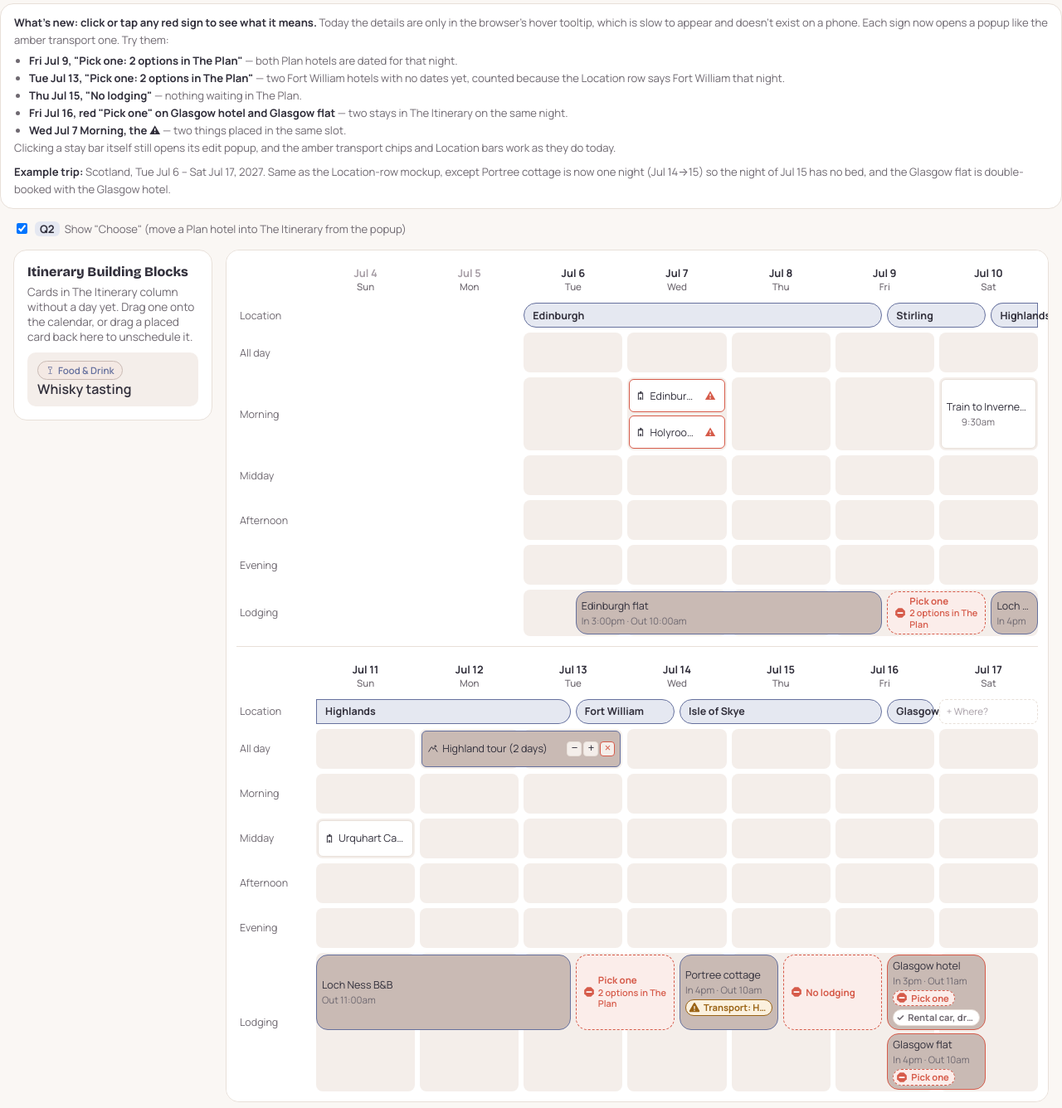
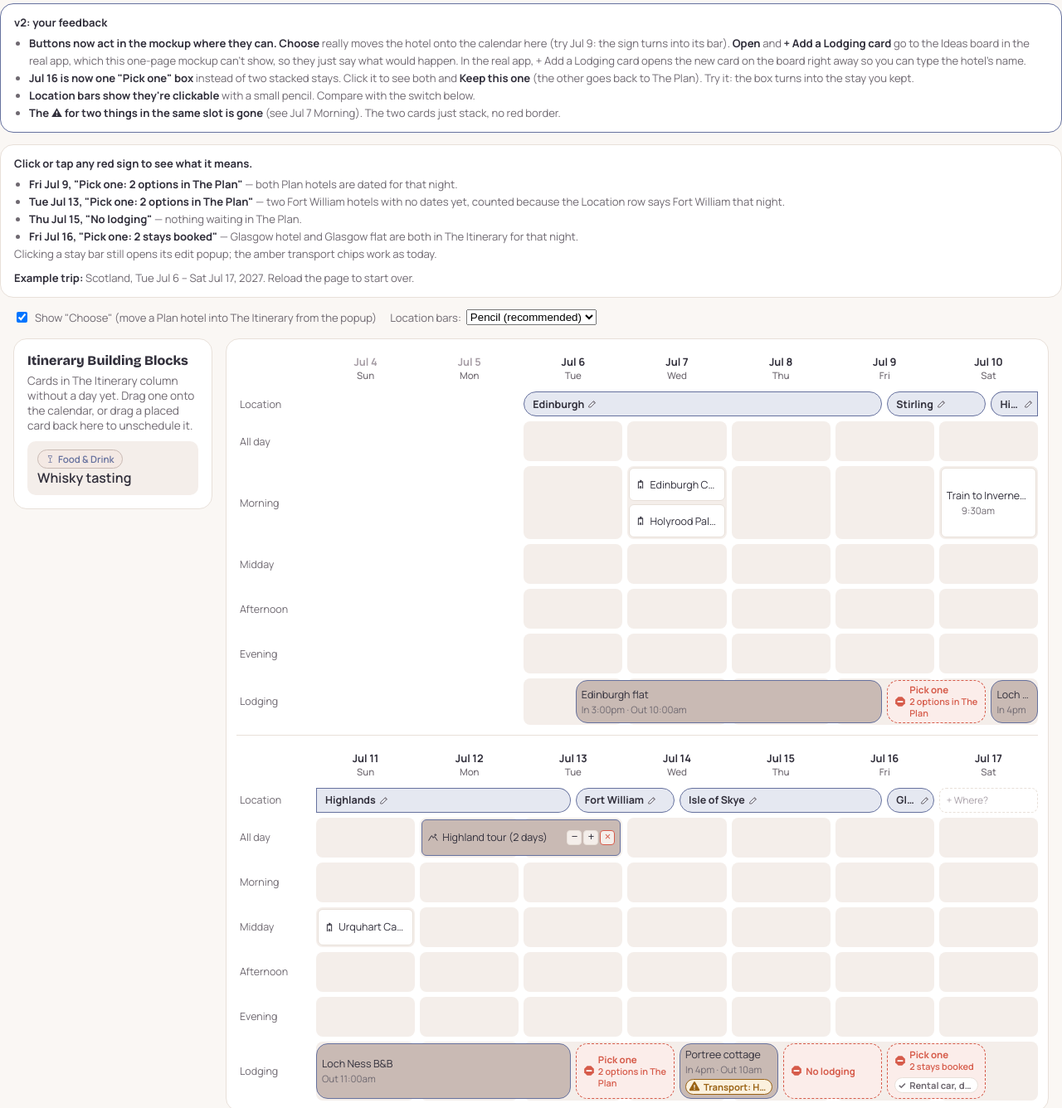
Before and after one commit to luveanmyers/groundwork, a plain HTML site: page mockup/flag-details-mockup.html in a window 1280 px wide. Shown: the part 44-1380 px from the top of the page at 83% size. Drawn offline with nearby package versions, Linux system fonts and the light colour scheme.

Commit message:
LUV-52: Revise flag mockup from first review
Two stays on one night collapse into a single "Pick one" box, the
collision warning on stacked slot cards goes away, Location bars get a
pencil to show they're clickable, and Choose / Keep this one act in the
mockup so the result can be seen.

Co-Authored-By: Claude Opus 5.5 <noreply@anthropic.com>

```diff
--- a/mockup/flag-details-mockup.html
+++ b/mockup/flag-details-mockup.html
@@ -3,7 +3,7 @@
 <head>
 <meta charset="UTF-8" />
 <meta name="viewport" content="width=device-width, initial-scale=1" />
-<title>SetOut - Flag details on click/tap (LUV-52) v1</title>
+<title>SetOut - Flag details on click/tap (LUV-52) v2</title>
 <link rel="preconnect" href="https://fonts.googleapis.com">
 <link rel="preconnect" href="https://fonts.gstatic.com" crossorigin>
 <link href="https://fonts.googleapis.com/css2?family=Bricolage+Grotesque:wght@700;800&family=Manrope:wght@400;500;600;700;800&family=Yeseva+One&display=swap" rel="stylesheet">
@@ -24,29 +24,12 @@
   /* The red signs become real buttons, so they can be clicked, tapped
      and reached with the keyboard. These reset a <button>'s own look
      so the sign looks exactly as it does today, plus a pointer. */
+  button.cal-gap-flag { font: inherit; text-align: left; }
   button.cal-gap-flag,
-  button.overlap-chip,
-  button.conflict-badge {
-    font: inherit;
-    text-align: left;
-    cursor: pointer;
-  }
+  .cal-gap-flag[role="button"] { cursor: pointer; }
   button.cal-gap-flag { font-size: 0.72rem; font-weight: 700; width: 100%; }
-  button.overlap-chip { font-size: 0.7rem; font-weight: 700; line-height: 1.4; }
   button.cal-gap-flag:hover,
-  button.overlap-chip:hover { filter: brightness(0.96); }
-  /* The collision mark was a bare ⚠ character, too small to tap. Same
-     symbol, with a little padding around it as the tap area. */
-  button.conflict-badge {
-    background: none;
-    border: none;
-    padding: 2px 4px;
-    margin: -2px 0 -2px 0;
-    font-size: 0.8rem;
-    line-height: 1;
-    border-radius: 6px;
-  }
-  button.conflict-badge:hover { background: var(--danger-soft); }
+  .cal-gap-flag[role="button"]:hover { filter: brightness(0.96); }
 
   /* The flag popup: same box as the transport and location popups. */
   .flag-popover .cal-edit-popover-title .flag-icon { color: var(--danger); }
@@ -71,28 +54,59 @@
   /* Q2 switch: the "Choose" buttons can be hidden to compare. */
   body.no-choose .flag-choose { display: none; }
 
+  /* v2: Location bars show they can be clicked. The icon sits after
+     the name and doesn't shrink, so a narrow bar cuts the name first. */
+  .cal-location-bar .loc-left { display: flex; align-items: center; gap: 4px; min-width: 0; }
+  .loc-hint { width: 12px; height: 12px; flex-shrink: 0; color: var(--ink-soft); }
+  .loc-hint-caret { display: none; }
+  body[data-loc-hint="caret"] .loc-hint-pencil { display: none; }
+  body[data-loc-hint="caret"] .loc-hint-caret { display: inline; }
+  body[data-loc-hint="none"] .loc-hint { display: none; }
+
+  /* v2: two stays in The Itinerary on the same night collapse into one
+     red "Pick one" box, drawn like the gap sign. */
+  .cal-gap-flag.overlap-box { flex-direction: column; align-items: flex-start; justify-content: center; }
+  .cal-gap-flag.overlap-box .overlap-head { display: flex; align-items: center; gap: 4px; }
+  .cal-gap-flag.overlap-box .transport-chip { margin-top: 2px; }
+
   .legend-q { display: inline-block; background: var(--accent-soft); color: var(--ink); border-radius: 6px; padding: 0 6px; font-weight: 700; }
 </style>
 </head>
 <body>
 
-<div class="mockup-banner">MOCKUP v1 - review only (LUV-52). Nothing here saves. Uses the real css/style.css.</div>
+<div class="mockup-banner">MOCKUP v2 - review only (LUV-52). Nothing here saves. Uses the real css/style.css.</div>
+
+<div class="mockup-note" style="border-color:var(--accent);">
+  <b>v2: your feedback</b>
+  <ul>
+    <li><b>Buttons now act in the mockup where they can.</b> <b>Choose</b> really moves the hotel onto the calendar here (try Jul 9: the sign turns into its bar). <b>Open</b> and <b>+ Add a Lodging card</b> go to the Ideas board in the real app, which this one-page mockup can't show, so they just say what would happen. In the real app, + Add a Lodging card opens the new card on the board right away so you can type the hotel's name.</li>
+    <li><b>Jul 16 is now one "Pick one" box</b> instead of two stacked stays. Click it to see both and <b>Keep this one</b> (the other goes back to The Plan). Try it: the box turns into the stay you kept.</li>
+    <li><b>Location bars show they're clickable</b> with a small pencil. Compare with the switch below.</li>
+    <li><b>The &#9888; for two things in the same slot is gone</b> (see Jul 7 Morning). The two cards just stack, no red border.</li>
+  </ul>
+</div>
 
 <div class="mockup-note">
-  <b>What's new: click or tap any red sign to see what it means.</b> Today the details are only in the browser's hover tooltip, which is slow to appear and doesn't exist on a phone. Each sign now opens a popup like the amber transport one. Try them:
+  <b>Click or tap any red sign to see what it means.</b>
   <ul>
     <li><b>Fri Jul 9, "Pick one: 2 options in The Plan"</b> &mdash; both Plan hotels are dated for that night.</li>
     <li><b>Tue Jul 13, "Pick one: 2 options in The Plan"</b> &mdash; two Fort William hotels with no dates yet, counted because the Location row says Fort William that night.</li>
     <li><b>Thu Jul 15, "No lodging"</b> &mdash; nothing waiting in The Plan.</li>
-    <li><b>Fri Jul 16, red "Pick one" on Glasgow hotel and Glasgow flat</b> &mdash; two stays in The Itinerary on the same night.</li>
-    <li><b>Wed Jul 7 Morning, the &#9888;</b> &mdash; two things placed in the same slot.</li>
+    <li><b>Fri Jul 16, "Pick one: 2 stays booked"</b> &mdash; Glasgow hotel and Glasgow flat are both in The Itinerary for that night.</li>
   </ul>
-  Clicking a stay bar itself still opens its edit popup, and the amber transport chips and Location bars work as they do today.
-  <div style="margin-top:8px;"><b>Example trip:</b> Scotland, Tue Jul 6 &ndash; Sat Jul 17, 2027. Same as the Location-row mockup, except Portree cottage is now one night (Jul 14&rarr;15) so the night of Jul 15 has no bed, and the Glasgow flat is double-booked with the Glasgow hotel.</div>
+  Clicking a stay bar still opens its edit popup; the amber transport chips work as today.
+  <div style="margin-top:8px;"><b>Example trip:</b> Scotland, Tue Jul 6 &ndash; Sat Jul 17, 2027. Reload the page to start over.</div>
 </div>
 
 <div class="mockup-switch">
-  <label><input type="checkbox" checked onchange="document.body.classList.toggle('no-choose', !this.checked)" /> <span class="legend-q">Q2</span> Show "Choose" (move a Plan hotel into The Itinerary from the popup)</label>
+  <label><input type="checkbox" checked onchange="document.body.classList.toggle('no-choose', !this.checked)" /> Show "Choose" (move a Plan hotel into The Itinerary from the popup)</label>
+  <label>Location bars:
+    <select onchange="document.body.dataset.locHint = this.value">
+      <option value="pencil">Pencil (recommended)</option>
+      <option value="caret">Down arrow</option>
+      <option value="none">Nothing (today)</option>
+    </select>
+  </label>
 </div>
 
 <div class="mockup-wrap">
@@ -143,24 +157,22 @@
           </script>
 
           <div class="cal-night-track cal-location-track" style="grid-row:2; grid-column:2 / span 7;">
-            <div class="cal-location-bar" style="grid-row:1; grid-column:5 / 12;"><span class="loc-left"><span class="loc-name">Edinburgh</span></span></div>
-            <div class="cal-location-bar" style="grid-row:1; grid-column:12 / 14;"><span class="loc-left"><span class="loc-name">Stirling</span></span></div>
-            <div class="cal-location-bar loc-continues" style="grid-row:1; grid-column:14 / 15;"><span class="loc-left"><span class="loc-name">Highlands</span></span></div>
+            <div class="cal-location-bar" style="grid-row:1; grid-column:5 / 12;"><span class="loc-left"><span class="loc-name">Edinburgh</span> <svg class="loc-hint loc-hint-pencil" viewBox="0 0 24 24" fill="none" stroke="currentColor" stroke-width="2" stroke-linecap="round" stroke-linejoin="round" aria-hidden="true"><use href="#i-edit"/></svg><span class="loc-hint loc-hint-caret" aria-hidden="true" style="font-size:0.7rem;line-height:1;">&#9662;</span></span></div>
+            <div class="cal-location-bar" style="grid-row:1; grid-column:12 / 14;"><span class="loc-left"><span class="loc-name">Stirling</span> <svg class="loc-hint loc-hint-pencil" viewBox="0 0 24 24" fill="none" stroke="currentColor" stroke-width="2" stroke-linecap="round" stroke-linejoin="round" aria-hidden="true"><use href="#i-edit"/></svg><span class="loc-hint loc-hint-caret" aria-hidden="true" style="font-size:0.7rem;line-height:1;">&#9662;</span></span></div>
+            <div class="cal-location-bar loc-continues" style="grid-row:1; grid-column:14 / 15;"><span class="loc-left"><span class="loc-name">Highlands</span> <svg class="loc-hint loc-hint-pencil" viewBox="0 0 24 24" fill="none" stroke="currentColor" stroke-width="2" stroke-linecap="round" stroke-linejoin="round" aria-hidden="true"><use href="#i-edit"/></svg><span class="loc-hint loc-hint-caret" aria-hidden="true" style="font-size:0.7rem;line-height:1;">&#9662;</span></span></div>
           </div>
 
           <!-- Two things in the same slot: the collision ⚠ (Q5). -->
           <div class="cal-placed-group" style="grid-column:5; grid-row:4;">
-            <div class="cal-placed-card has-conflict" data-anchor="conflict-jul7" draggable="true">
+            <div class="cal-placed-card" draggable="true">
               <div class="placed-top-row"><span class="placed-label">
                 <svg viewBox="0 0 24 24" fill="none" stroke="currentColor" stroke-width="1.7" stroke-linecap="round" stroke-linejoin="round" aria-hidden="true"><use href="#i-culture"/></svg>
-                <span class="placed-title">Edinburgh Castle</span>
-                <button type="button" class="conflict-badge" aria-label="Two things in this slot" onclick="openFlag(event, 'conflict-jul7')">&#9888;</button></span></div>
+                <span class="placed-title">Edinburgh Castle</span></span></div>
             </div>
-            <div class="cal-placed-card has-conflict" draggable="true">
+            <div class="cal-placed-card" draggable="true">
               <div class="placed-top-row"><span class="placed-label">
                 <svg viewBox="0 0 24 24" fill="none" stroke="currentColor" stroke-width="1.7" stroke-linecap="round" stroke-linejoin="round" aria-hidden="true"><use href="#i-culture"/></svg>
-                <span class="placed-title">Holyrood Palace</span>
-                <button type="button" class="conflict-badge" aria-label="Two things in this slot" onclick="openFlag(event, 'conflict-jul7')">&#9888;</button></span></div>
+                <span class="placed-title">Holyrood Palace</span></span></div>
             </div>
           </div>
           <div class="cal-placed-group" style="grid-column:8; grid-row:4;">
@@ -175,7 +187,7 @@
               <div class="placed-top-row"><span class="placed-label"><span class="placed-title">Edinburgh flat</span></span></div>
               <div class="placed-time-row">In 3:00pm &middot; Out 10:00am</div>
             </div>
-            <button type="button" class="cal-gap-flag gap-pick" style="grid-row:1; grid-column:12 / 14;" onclick="openFlag(event, 'pick-jul9')">
+            <button type="button" class="cal-gap-flag gap-pick" id="pick-jul9" style="grid-row:1; grid-column:12 / 14;" onclick="openFlag(event, 'pick-jul9')">
               <svg class="flag-icon"><use href="#i-stop"/></svg><span class="gap-lines"><span>Pick one</span><span class="gap-sub">2 options in The Plan</span></span>
             </button>
             <div class="cal-placed-card allday-bar lodging-bar stay-continues" style="grid-row:1; grid-column:14 / 15;">
@@ -216,10 +228,10 @@
           </script>
 
           <div class="cal-night-track cal-location-track" style="grid-row:2; grid-column:2 / span 7;">
-            <div class="cal-location-bar loc-starts-earlier" style="grid-row:1; grid-column:1 / 6;"><span class="loc-left"><span class="loc-name">Highlands</span></span></div>
-            <div class="cal-location-bar" style="grid-row:1; grid-column:6 / 8;"><span class="loc-left"><span class="loc-name">Fort William</span></span></div>
-            <div class="cal-location-bar" style="grid-row:1; grid-column:8 / 12;"><span class="loc-left"><span class="loc-name">Isle of Skye</span></span></div>
-            <div class="cal-location-bar" style="grid-row:1; grid-column:12 / 13;"><span class="loc-left"><span class="loc-name">Glasgow</span></span></div>
+            <div class="cal-location-bar loc-starts-earlier" style="grid-row:1; grid-column:1 / 6;"><span class="loc-left"><span class="loc-name">Highlands</span> <svg class="loc-hint loc-hint-pencil" viewBox="0 0 24 24" fill="none" stroke="currentColor" stroke-width="2" stroke-linecap="round" stroke-linejoin="round" aria-hidden="true"><use href="#i-edit"/></svg><span class="loc-hint loc-hint-caret" aria-hidden="true" style="font-size:0.7rem;line-height:1;">&#9662;</span></span></div>
+            <div class="cal-location-bar" style="grid-row:1; grid-column:6 / 8;"><span class="loc-left"><span class="loc-name">Fort William</span> <svg class="loc-hint loc-hint-pencil" viewBox="0 0 24 24" fill="none" stroke="currentColor" stroke-width="2" stroke-linecap="round" stroke-linejoin="round" aria-hidden="true"><use href="#i-edit"/></svg><span class="loc-hint loc-hint-caret" aria-hidden="true" style="font-size:0.7rem;line-height:1;">&#9662;</span></span></div>
+            <div class="cal-location-bar" style="grid-row:1; grid-column:8 / 12;"><span class="loc-left"><span class="loc-name">Isle of Skye</span> <svg class="loc-hint loc-hint-pencil" viewBox="0 0 24 24" fill="none" stroke="currentColor" stroke-width="2" stroke-linecap="round" stroke-linejoin="round" aria-hidden="true"><use href="#i-edit"/></svg><span class="loc-hint loc-hint-caret" aria-hidden="true" style="font-size:0.7rem;line-height:1;">&#9662;</span></span></div>
+            <div class="cal-location-bar" style="grid-row:1; grid-column:12 / 13;"><span class="loc-left"><span class="loc-name">Glasgow</span> <svg class="loc-hint loc-hint-pencil" viewBox="0 0 24 24" fill="none" stroke="currentColor" stroke-width="2" stroke-linecap="round" stroke-linejoin="round" aria-hidden="true"><use href="#i-edit"/></svg><span class="loc-hint loc-hint-caret" aria-hidden="true" style="font-size:0.7rem;line-height:1;">&#9662;</span></span></div>
           </div>
 
           <div class="cal-placed-group allday-group" style="grid-column:3 / span 2; grid-row:3;">
@@ -260,16 +272,9 @@
             <button type="button" class="cal-gap-flag" style="grid-row:1; grid-column:10 / 12;" onclick="openFlag(event, 'none-jul15')">
               <svg class="flag-icon"><use href="#i-stop"/></svg><span>No lodging</span>
             </button>
-            <div class="cal-placed-card allday-bar lodging-bar has-overlap" style="grid-row:1; grid-column:12 / 14;">
-              <div class="placed-top-row"><span class="placed-label"><span class="placed-title">Glasgow hotel</span></span></div>
-              <div class="placed-time-row">In 3pm &middot; Out 11am</div>
-              <button type="button" class="overlap-chip" onclick="openFlag(event, 'overlap-jul16')"><svg class="flag-icon"><use href="#i-stop"/></svg><span>Pick one</span></button>
-              <div class="transport-chip sorted">&#10003; <span>Rental car, drop off in Glasgow</span></div>
-            </div>
-            <div class="cal-placed-card allday-bar lodging-bar has-overlap" style="grid-row:2; grid-column:12 / 14;">
-              <div class="placed-top-row"><span class="placed-label"><span class="placed-title">Glasgow flat</span></span></div>
-              <div class="placed-time-row">In 4pm &middot; Out 10am</div>
-              <button type="button" class="overlap-chip" onclick="openFlag(event, 'overlap-jul16')"><svg class="flag-icon"><use href="#i-stop"/></svg><span>Pick one</span></button>
+            <div class="cal-gap-flag gap-pick overlap-box" id="overlap-jul16" role="button" tabindex="0" style="grid-row:1; grid-column:12 / 14;" onclick="openFlag(event, 'overlap-jul16')">
+              <span class="overlap-head"><svg class="flag-icon"><use href="#i-stop"/></svg><span class="gap-lines"><span>Pick one</span><span class="gap-sub">2 stays booked</span></span></span>
+              <span class="transport-chip sorted" onclick="event.stopPropagation()">&#10003; <span>Rental car, drop off in Glasgow</span></span>
             </div>
           </div>
         </div>
@@ -283,11 +288,12 @@
 
 <div class="mockup-toast" id="toast"></div>
 
-<!-- Icon sprite: copied from index.html. -->
+<!-- Icon sprite: copied from index.html, plus i-edit (new, for the Location bars). -->
 <svg style="display:none" aria-hidden="true">
   <symbol id="i-land" viewBox="0 0 24 24"><path d="M3 17.6 8.5 8.3c.3-.5 1-.5 1.3 0l2.6 4.5 1.7-2.6c.3-.5 1-.5 1.3 0l5.1 7.4"/><circle cx="16.6" cy="6.4" r="1.5"/></symbol>
   <symbol id="i-culture" viewBox="0 0 24 24"><path d="M7.5 20V6.3H9.3V8H11.1V6.3H12.9V8H14.7V6.3H16.5V20"/><path d="M10.7 20v-2.7a1.3 1.3 0 0 1 2.6 0V20"/><path d="M12 6.3V3.9"/><path d="M12 3.9l2.3.9-2.3.9"/></symbol>
   <symbol id="i-food" viewBox="0 0 24 24"><path d="M7.8 3.4h8.4c0 4.2-1.8 6.9-4.2 6.9S7.8 7.6 7.8 3.4Z"/><path d="M12 10.3v7.9"/><path d="M8.2 20.5h7.6"/></symbol>
+  <symbol id="i-edit" viewBox="0 0 24 24"><path d="M4 20h4L19 9l-4-4L4 16z"/><path d="M13.5 6.5l4 4"/></symbol>
   <symbol id="i-stop" viewBox="0 0 24 24"><path fill="currentColor" stroke="none" d="M8 2h8l6 6v8l-6 6H8l-6-6V8z"/><rect x="6" y="10.5" width="12" height="3" rx="1" fill="#fff" stroke="none"/></symbol>
   <symbol id="i-warn" viewBox="0 0 24 24"><path fill="currentColor" stroke="none" d="M10.3 3.2a2 2 0 0 1 3.4 0l8.6 15a2 2 0 0 1-1.7 3H3.4a2 2 0 0 1-1.7-3z"/><rect x="11" y="8.5" width="2" height="6.5" rx="1" fill="#fff" stroke="none"/><circle cx="12" cy="17.6" r="1.2" fill="#fff" stroke="none"/></symbol>
 </svg>
@@ -306,16 +312,17 @@
       <div class="flag-option-text"><div class="flag-option-name">${name}</div><div class="flag-option-sub">${sub}</div></div>
       <div class="flag-option-btns">${buttons}</div>
     </div>`;
-  const chooseBtn = (name) => `<button type="button" class="btn-primary flag-choose" onclick="say('Moves &quot;${name}&quot; into The Itinerary. Its bar replaces the sign right away.')">Choose</button>`;
-  const openBtn = (name) => `<button type="button" class="btn-secondary" onclick="say('Switches to the Ideas board with &quot;${name}&quot; opened and scrolled into view.')">Open</button>`;
+  const chooseBtn = (name, times) => `<button type="button" class="btn-primary flag-choose" onclick="choose('${name}', '${times}')">Choose</button>`;
+  const openBtn = (name) => `<button type="button" class="btn-secondary" onclick="say('In the real app: switches to the Ideas board with &quot;${name}&quot; opened and scrolled into view, ready to edit. This mockup can\\'t show the board.')">Open</button>`;
+  const keepBtn = (name, other, reserved) => `<button type="button" class="btn-primary" onclick="keep('${name}', '${other}', ${reserved})">Keep this one</button>`;
 
   const FLAGS = {
     // Q1: dated options in The Plan for the night.
     "pick-jul9": () => head(`${stop}<span>Pick one &middot; night of Jul 9</span>`) + `
       <p class="popover-hint">No bed chosen for the night of Fri Jul 9 (Stirling on the Location row). These are waiting in The Plan:</p>
       <div class="flag-options">
-        ${option("Stirling B&amp;B", "Jul 9 &rarr; Jul 10 &middot; Stirling", chooseBtn("Stirling B&amp;B") + openBtn("Stirling B&amp;B"))}
-        ${option("Linlithgow Inn", "Jul 9 &rarr; Jul 10 &middot; Linlithgow", chooseBtn("Linlithgow Inn") + openBtn("Linlithgow Inn"))}
+        ${option("Stirling B&amp;B", "Jul 9 &rarr; Jul 10 &middot; Stirling", chooseBtn("Stirling B&amp;B", "In 3pm &middot; Out 10am") + openBtn("Stirling B&amp;B"))}
+        ${option("Linlithgow Inn", "Jul 9 &rarr; Jul 10 &middot; Linlithgow", chooseBtn("Linlithgow Inn", "In 4pm &middot; Out 11am") + openBtn("Linlithgow Inn"))}
       </div>`,
     // Q3: undated options matched by region.
     "pick-jul13": () => head(`${stop}<span>Pick one &middot; night of Jul 13</span>`) + `
@@ -329,20 +336,16 @@
     "none-jul15": () => head(`${stop}<span>No lodging &middot; night of Jul 15</span>`) + `
       <p class="popover-hint">Nothing booked for the night of Thu Jul 15, and nothing waiting in The Plan for it. The Location row says Isle of Skye.</p>
       <div class="popover-actions">
-        <button type="button" class="btn-primary" onclick="say('Added &quot;Lodging: Isle of Skye&quot; to The Plan for Jul 15 &rarr; Jul 16. Add the hotel and move it into The Itinerary to clear this.')">+ Add a Lodging card</button>
+        <button type="button" class="btn-primary" onclick="say('In the real app: adds &quot;Lodging: Isle of Skye&quot; to The Plan for Jul 15 &rarr; Jul 16, then switches to the Ideas board with it open so you can type the hotel name. The sign clears once it is in The Itinerary.')">+ Add a Lodging card</button>
       </div>`,
     // Q6: two stays in The Itinerary on the same night.
-    "overlap-jul16": () => head(`${stop}<span>Two stays &middot; night of Jul 16</span>`) + `
-      <p class="popover-hint">Both are in The Itinerary for the night of Fri Jul 16. Keep one and move the other back to The Plan.</p>
+    "overlap-jul16": () => head(`${stop}<span>Pick one &middot; night of Jul 16</span>`) + `
+      <p class="popover-hint">Two stays in The Itinerary for the night of Fri Jul 16. Keep one; the other goes back to The Plan.</p>
       <div class="flag-options">
-        ${option("Glasgow hotel", "Jul 16 &rarr; Jul 17 &middot; Reserved", `<button type="button" class="btn-secondary" onclick="say('Glasgow hotel is reserved, so this first asks: &quot;Moving it out of The Itinerary means this reservation needs to be canceled - continue?&quot; (the same question the board asks today).')">Move to The Plan</button>`)}
-        ${option("Glasgow flat", "Jul 16 &rarr; Jul 17", `<button type="button" class="btn-secondary" onclick="say('Moves Glasgow flat back to The Plan. Glasgow hotel stays, and both red signs go away.')">Move to The Plan</button>`)}
-      </div>`,
-    // Q7: two things in the same regular slot.
-    "conflict-jul7": () => head(`<span style="color:var(--danger);">&#9888;</span><span>Two things on Jul 7, Morning</span>`) + `
-      <p class="popover-hint">Edinburgh Castle and Holyrood Palace are both in Wed Jul 7's Morning. That's fine if you meant to do both. If not, drag one to another slot or day.</p>`
+        ${option("Glasgow hotel", "Jul 16 &rarr; Jul 17 &middot; In 3pm &middot; Reserved", keepBtn("Glasgow hotel", "Glasgow flat", false) + openBtn("Glasgow hotel"))}
+        ${option("Glasgow flat", "Jul 16 &rarr; Jul 17 &middot; In 4pm", keepBtn("Glasgow flat", "Glasgow hotel", true) + openBtn("Glasgow flat"))}
+      </div>`
   };
-
   let openKey = null;
   function openFlag(event, key) {
     event.stopPropagation(); // the chip or ⚠ sits inside a clickable card
@@ -368,6 +371,26 @@
     document.getElementById("flag-popover").style.display = "none";
     openKey = null;
   }
+  // Swap a sign for the stay's bar, as the real calendar would on its
+  // next draw.
+  function barInPlaceOf(id, name, times, extra) {
+    const el = document.getElementById(id);
+    const bar = document.createElement("div");
+    bar.className = "cal-placed-card allday-bar lodging-bar";
+    bar.setAttribute("style", el.getAttribute("style"));
+    bar.innerHTML = `<div class="placed-top-row"><span class="placed-label"><span class="placed-title">${name}</span></span></div><div class="placed-time-row">${times}</div>${extra || ""}`;
+    el.replaceWith(bar);
+  }
+  function choose(name, times) {
+    barInPlaceOf("pick-jul9", name, times);
+    say(`Moved &quot;${name}&quot; into The Itinerary.`);
+  }
+  function keep(name, other, otherReserved) {
+    if (otherReserved && !confirm(`"${other}" has an active reservation. Moving it out of The Itinerary means this reservation needs to be canceled - continue?`)) return;
+    barInPlaceOf("overlap-jul16", name, name === "Glasgow hotel" ? "In 3pm &middot; Out 11am" : "In 4pm &middot; Out 10am",
+      '<div class="transport-chip sorted">&#10003; <span>Rental car, drop off in Glasgow</span></div>');
+    say(`Kept &quot;${name}&quot;. &quot;${other}&quot; is back in The Plan.`);
+  }
   function say(text) {
     closeFlag();
     const t = document.getElementById("toast");
@@ -376,6 +399,12 @@
     clearTimeout(say.timer);
     say.timer = setTimeout(() => { t.style.display = "none"; }, 4500);
   }
+  // The Location bars are static in this mockup; in the app they open
+  // the rename/clear popup they open today.
+  document.querySelectorAll(".cal-location-bar").forEach((bar) => bar.addEventListener("click", (e) => {
+    e.stopPropagation();
+    say(`In the real app: opens the rename / clear popup for ${bar.querySelector(".loc-name").textContent}, as it does today.`);
+  }));
   document.addEventListener("click", (e) => {
     if (openKey && !document.getElementById("flag-popover").contains(e.target)) closeFlag();
   });
```
